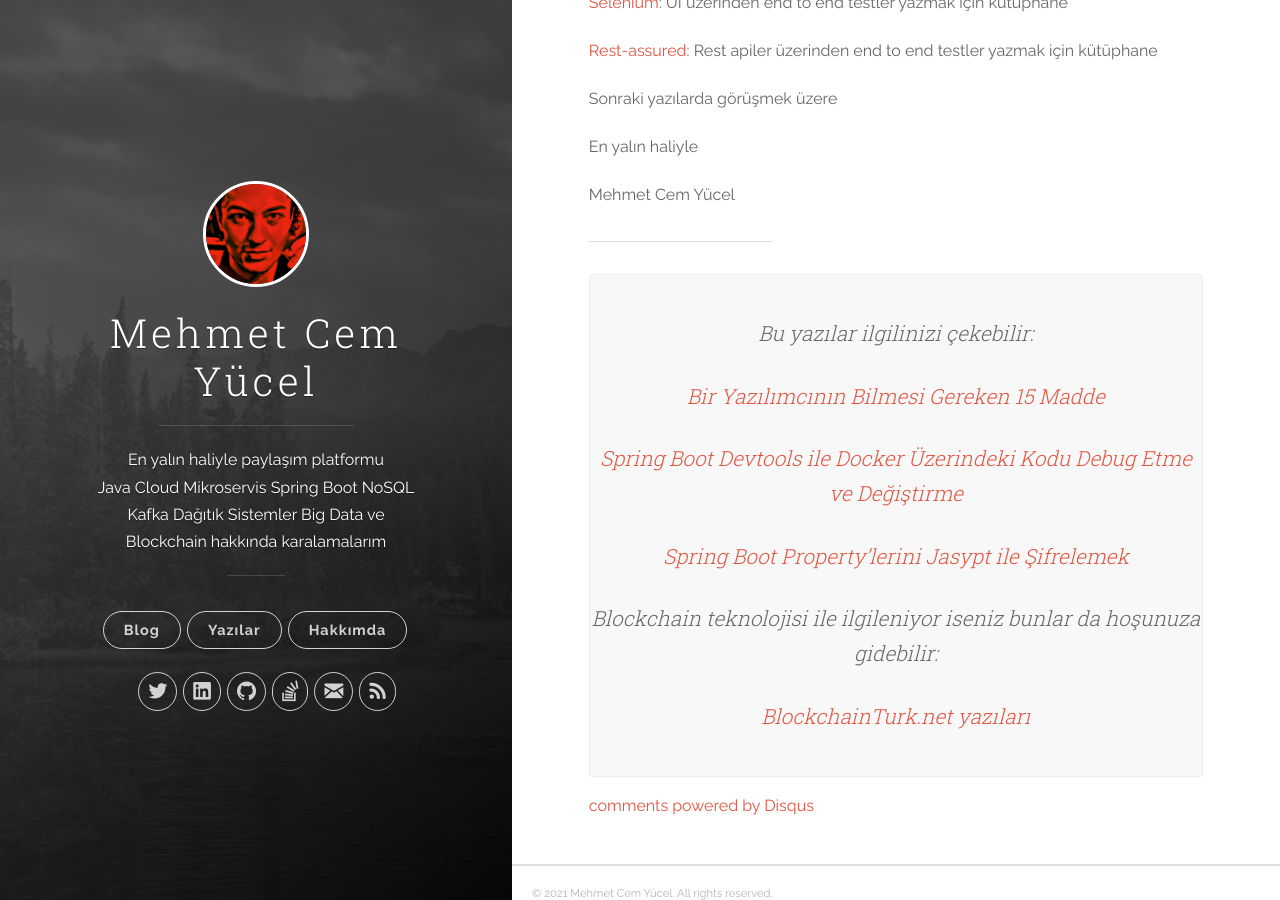
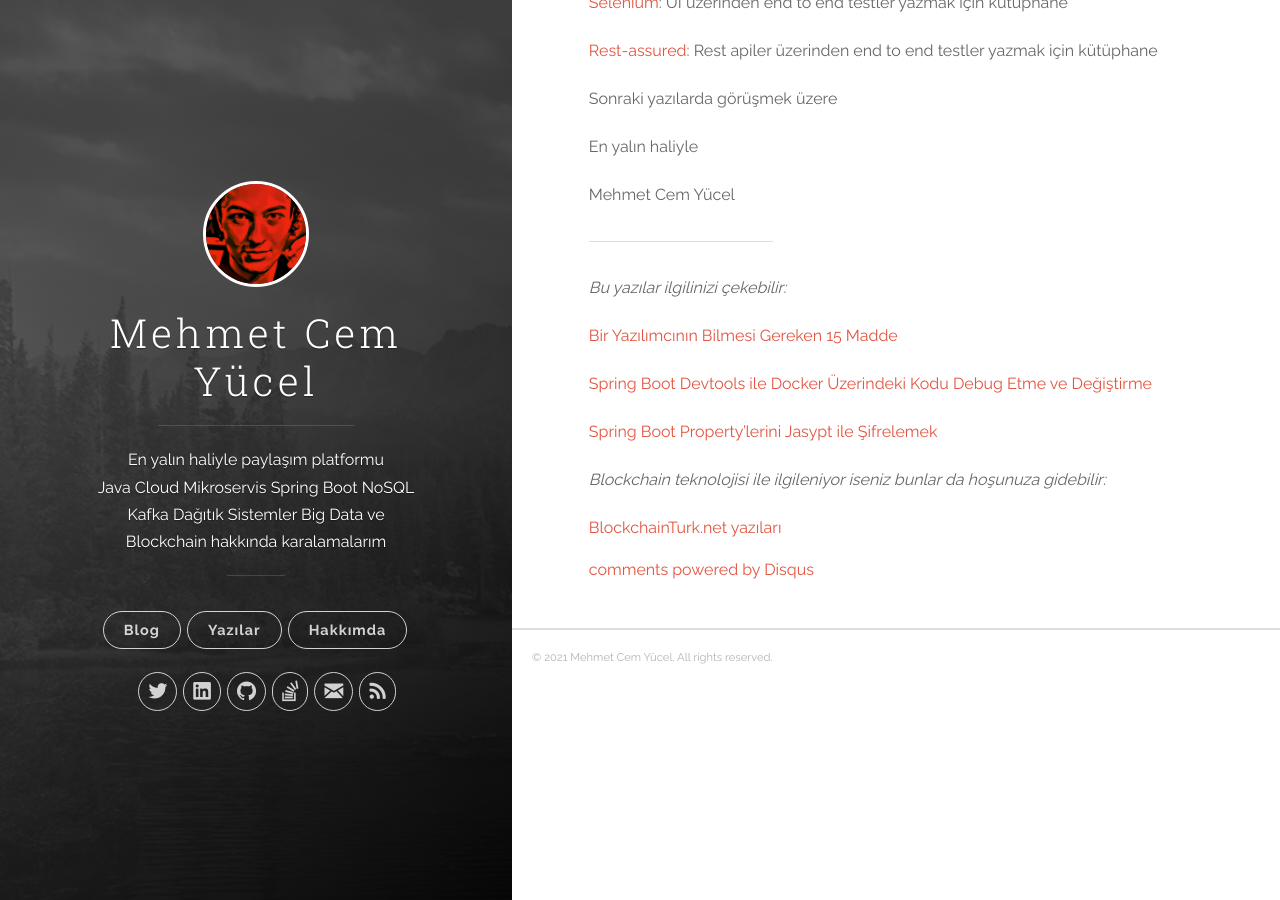
Before and after one commit to pozerank/pozerank.github.io, a Jekyll site: the page built from _posts/2019-03-03-spring-boot-rest-servis-birim-entegrasyon-testi.markdown, in a window 1280 px wide and 900 px high, scrolled down 4153 px. Built offline with Jekyll 4.4.1, drawn with Linux system fonts in a browser that asks for light colours; comment, search, counter and statistics services are not loaded.

```diff
--- a/_posts/2019-03-03-spring-boot-rest-servis-birim-entegrasyon-testi.markdown
+++ b/_posts/2019-03-03-spring-boot-rest-servis-birim-entegrasyon-testi.markdown
@@ -81,14 +81,14 @@ En yalın haliyle
 Mehmet Cem Yücel
 
 ---
-> _Bu yazılar ilgilinizi çekebilir:_
->
-> [Bir Yazılımcının Bilmesi Gereken 15 Madde](https://www.mehmetcemyucel.com/2019/bir-yazilimcinin-bilmesi-gereken-15-madde/)
->
-> [Spring Boot Devtools ile Docker Üzerindeki Kodu Debug Etme ve Değiştirme](https://www.mehmetcemyucel.com/2019/spring-boot-devtools-ile-docker-uzerindeki-kodu-debug-etme-ve-degistirme/)
->
-> [Spring Boot Property’lerini Jasypt ile Şifrelemek](https://www.mehmetcemyucel.com/2019/spring-boot-propertylerini-jasypt-ile-sifrelemek/)
->
-> _Blockchain teknolojisi ile ilgileniyor iseniz bunlar da hoşunuza gidebilir:_
->
-> [BlockchainTurk.net yazıları](https://www.mehmetcemyucel.com/categories/#blockchain)
+_Bu yazılar ilgilinizi çekebilir:_
+
+[Bir Yazılımcının Bilmesi Gereken 15 Madde](https://www.mehmetcemyucel.com/2019/bir-yazilimcinin-bilmesi-gereken-15-madde/)
+
+[Spring Boot Devtools ile Docker Üzerindeki Kodu Debug Etme ve Değiştirme](https://www.mehmetcemyucel.com/2019/spring-boot-devtools-ile-docker-uzerindeki-kodu-debug-etme-ve-degistirme/)
+
+[Spring Boot Property’lerini Jasypt ile Şifrelemek](https://www.mehmetcemyucel.com/2019/spring-boot-propertylerini-jasypt-ile-sifrelemek/)
+
+_Blockchain teknolojisi ile ilgileniyor iseniz bunlar da hoşunuza gidebilir:_
+
+[BlockchainTurk.net yazıları](https://www.mehmetcemyucel.com/categories/#blockchain)
```
